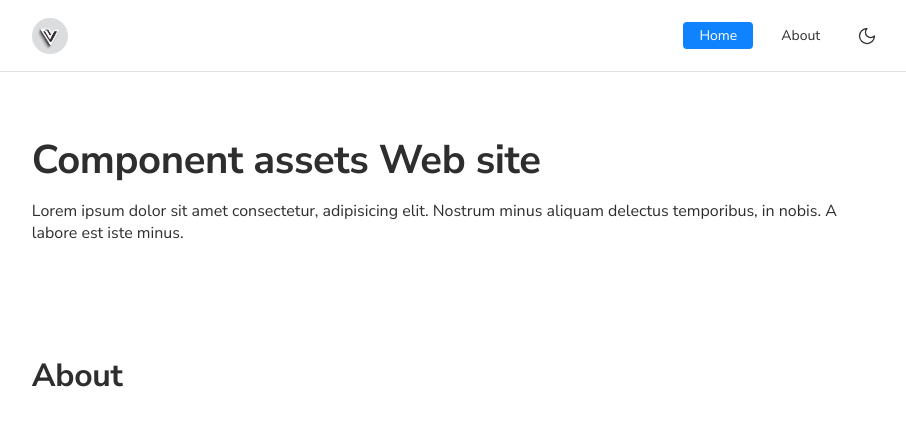
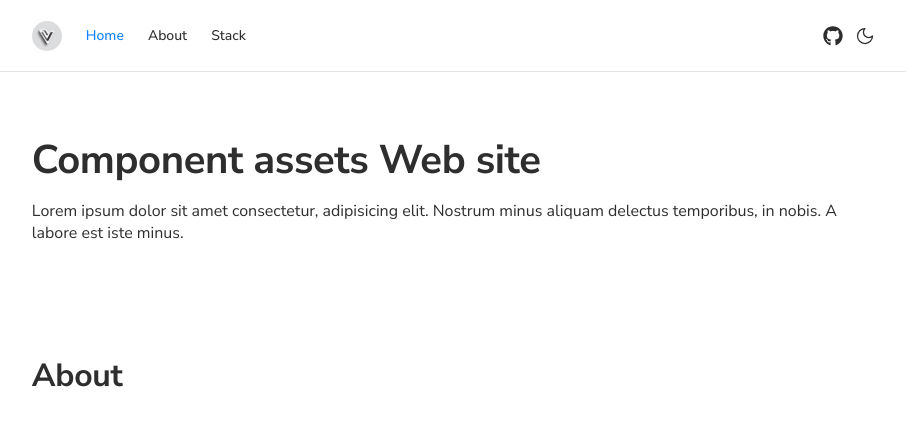
Before and after one commit to H-ymt/component-asset, a Next.js app: page / in a window 1280 px wide. Shown: the top 426 px of the page, without its empty margins (185-1091 px from the left). Built offline with nearby package versions, Linux system fonts and the light colour scheme.

Commit message:
feat(header): Implemented header

```diff
--- a/components/Header/index.module.scss
+++ b/components/Header/index.module.scss
@@ -10,6 +10,7 @@
 
 .headerInner {
   display: flex;
+  align-items: center;
   justify-content: space-between;
 }
 
@@ -25,6 +26,12 @@
 
 .headerMenu {
   display: flex;
-  gap: 20px;
+  gap: 12px;
   align-items: center;
 }
+
+.headerIcons {
+  display: flex;
+  gap: 6px;
+  align-items: center;
+}
--- a/components/Header/index.tsx
+++ b/components/Header/index.tsx
@@ -1,6 +1,7 @@
 import Image from "next/image"
 import Link from "next/link"
 import Container from "../Container"
+import Github from "../Icons/Github"
 import Menu from "../Menu"
 import ThemeToggle from "../ThemeToggle"
 import styles from "./index.module.scss"
@@ -10,11 +11,21 @@ export default function Header() {
     <header className={styles.header}>
       <Container>
         <div className={styles.headerInner}>
-          <Link href="/" className={styles.headerLogo}>
-            <Image src="/logo.png" alt="Logo" width={36} height={36} />
-          </Link>
           <div className={styles.headerMenu}>
+            <Link href="/" className={styles.headerLogo}>
+              <Image
+                src="/logo.png"
+                alt="Logo"
+                width={30}
+                height={30}
+                loading="eager"
+              />
+            </Link>
             <Menu />
+          </div>
+
+          <div className={styles.headerIcons}>
+            <Github />
             <ThemeToggle />
           </div>
         </div>
--- /dev/null
+++ b/components/Icons/Github/index.module.scss
@@ -0,0 +1,18 @@
+.link {
+  display: inline-flex;
+  align-items: center;
+  justify-content: center;
+  width: 26px;
+  height: 26px;
+  border-radius: var(--rounded-xs);
+}
+
+.github {
+  fill: var(--color-text-body);
+}
+
+@media(hover: hover) {
+  .link:hover {
+    outline: 2px solid var(--color-primary);
+  }
+}
--- a/components/Menu/index.module.scss
+++ b/components/Menu/index.module.scss
@@ -1,26 +1,30 @@
 .list {
   display: flex;
-  gap: 12px;
-  align-items: center;
 }
 
 .link {
-  padding: 4px 16px;
+  display: flex;
+  align-items: center;
+  height: var(--header-height);
+  padding: 4px 12px;
   font-size: 14px;
+  font-weight: 500;
   color: var(--color-text-body);
   border-radius: var(--rounded-xs);
   transition: 0.3s ease;
 }
 
 .link.active {
-  color: #ffff;
-  background: var(--color-primary);
+  color: var(--color-primary);
 }
 
 @media(hover: hover) {
   .link:hover {
-    color: #ffff;
-    background: var(--color-primary);
+    color: var(--color-primary);
     transition: 0.3s ease;
   }
+
+  .link.active:hover {
+    color: var(--color-primary);
+  }
 }
--- a/components/Menu/index.tsx
+++ b/components/Menu/index.tsx
@@ -30,6 +30,16 @@ export default function Menu() {
             About
           </Link>
         </li>
+        <li>
+          <Link
+            href="/stack"
+            className={`${styles.link} ${
+              pathname === "/stack" ? styles.active : ""
+            }`}
+          >
+            Stack
+          </Link>
+        </li>
       </ul>
     </nav>
   )
--- a/components/ThemeToggle/index.module.scss
+++ b/components/ThemeToggle/index.module.scss
@@ -1,7 +1,9 @@
 .button {
   display: inline-flex;
   align-items: center;
-  padding: 1px;
+  justify-content: center;
+  width: 26px;
+  height: 26px;
   background: transparent;
   border: none;
   border-radius: var(--rounded-xs);
@@ -12,3 +14,40 @@
     outline: 2px solid var(--color-primary);
   }
 }
+
+.loaderContainer {
+  display: inline-flex;
+  align-items: center;
+  justify-content: center;
+  width: 26px;
+  height: 26px;
+}
+
+.loader {
+  width: 4px;
+  aspect-ratio: 1;
+  border-radius: 50%;
+  animation: l5 1s infinite linear alternate;
+}
+
+@keyframes l5 {
+  0% {
+    background: hsla(var(--color-loader) / 90%);
+    box-shadow: 7px 0 hsla(var(--color-loader) / 90%), -7px 0 hsla(var(--color-loader) / 90%)
+  }
+
+  33% {
+    background: hsla(var(--color-loader) / 10%);
+    box-shadow: 7px 0 hsla(var(--color-loader) / 90%), -7px 0 hsla(var(--color-loader) / 10%)
+  }
+
+  66% {
+    background: hsla(var(--color-loader) / 10%);
+    box-shadow: 7px 0 hsla(var(--color-loader) / 10%), -7px 0 hsla(var(--color-loader) / 90%)
+  }
+
+  80% {
+    background: hsla(var(--color-loader) / 90%);
+    box-shadow: 7px 0 hsla(var(--color-loader) / 10%), -7px 0 hsla(var(--color-loader) / 90%)
+  }
+}
```
